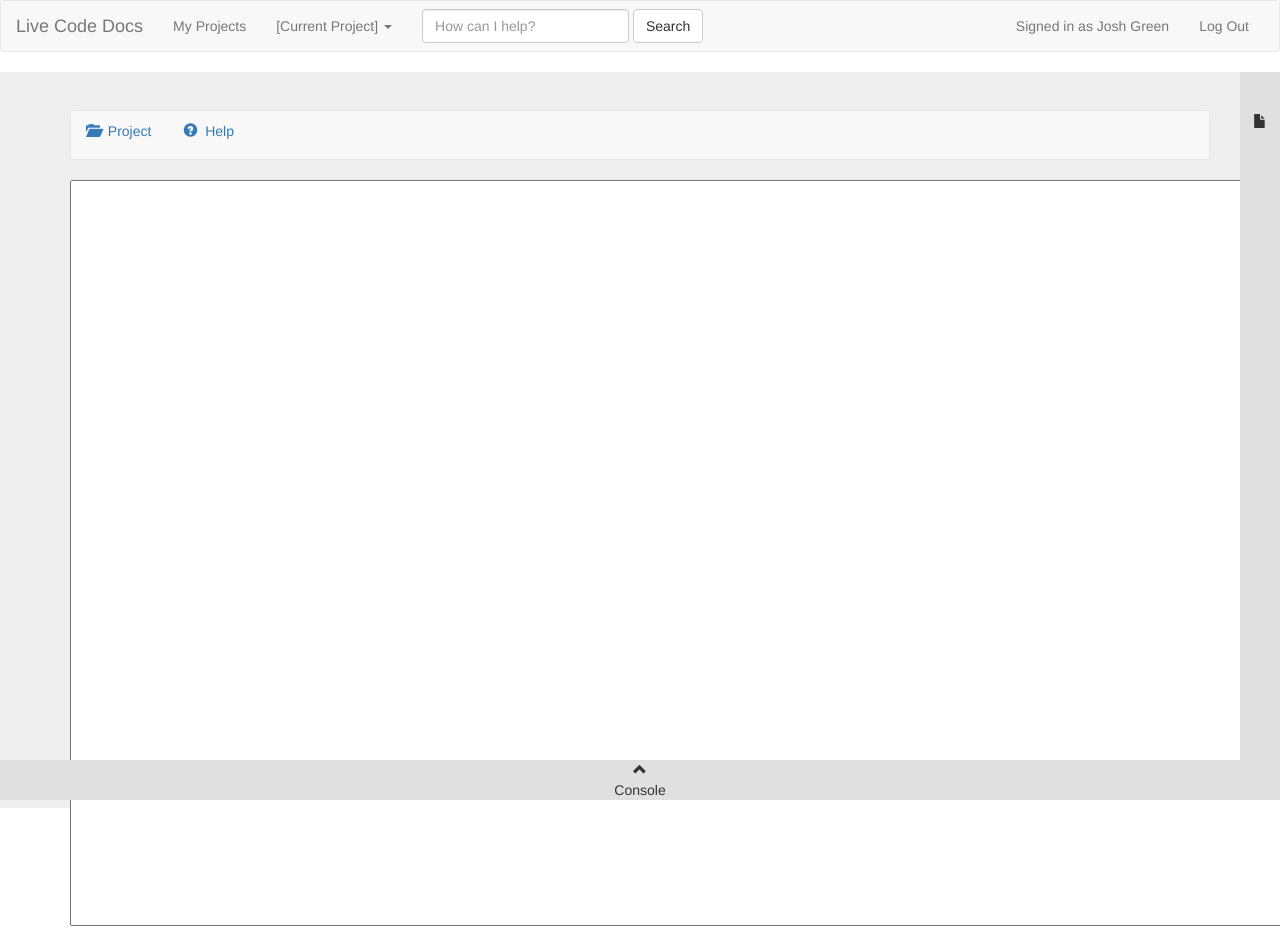
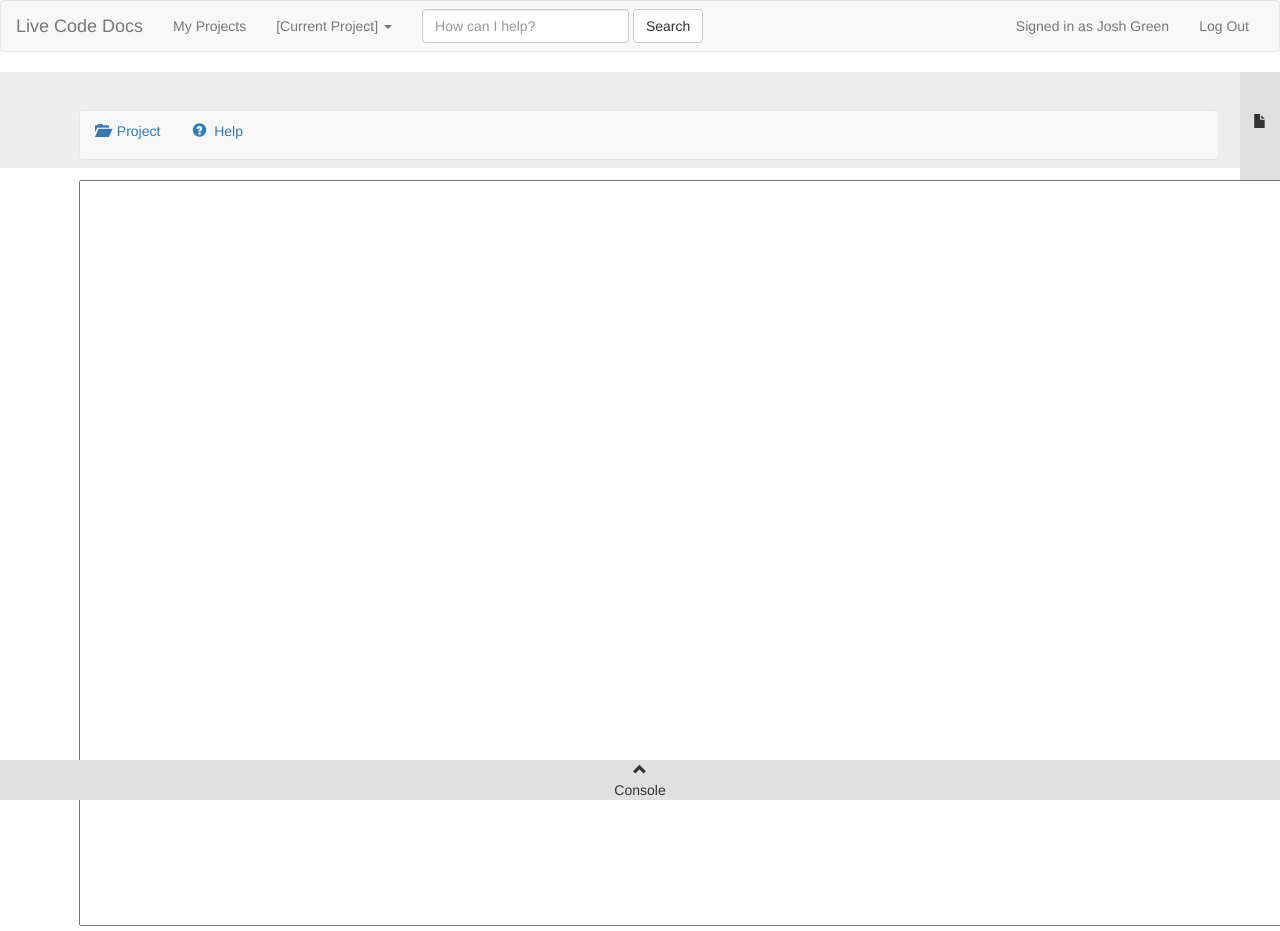
Before and after one commit to LiveCodeDocs/project, a Flask app: page /project in a window 1280 px wide; the page is wider, and only the part inside the window is pictured. Run offline with Flask 2, Linux system fonts and the light colour scheme; some libraries are stand-ins or nearby versions.

Commit message:
shifted text area left a lot i

```diff
--- a/design/static/js/project.js
+++ b/design/static/js/project.js
@@ -33,7 +33,13 @@
 			});
 		}
 	}
-
 	addFilesHandler(false);
 	addConsoleHandler(false);
+
 });
+
+var editor = CodeMirror.fromTextArea(document.getElementById("text_editor"), {
+    // lineNumbers: true,
+    // value: "function myScript(){return 100;}\n"
+   	//viewportMargin: 25
+});
--- a/design/static/stylesheets/HomePageStyling.css
+++ b/design/static/stylesheets/HomePageStyling.css
@@ -1,7 +1,7 @@
 body
 {
 	overflow: hidden;
-	background-image: url("/static/images/trees.jpg");
+	background-image: url("../images/trees.jpg");
 	font-family: 'Signika', sans-serif;
 	color: #000000;
 }
--- a/design/static/stylesheets/project.css
+++ b/design/static/stylesheets/project.css
@@ -46,3 +46,8 @@
 {
 	resize: none;
 }
+#toolbar-nav
+{
+	position: absolute;
+	left: 5%;
+}
--- a/design/templates/project.html
+++ b/design/templates/project.html
@@ -1,9 +1,16 @@
 <!DOCTYPE html>
 	<head>
+		<!-- <link rel="stylesheet" href="{{ url_for('static', filename = 'stylesheets/project.css') }}"> -->
 		<link rel="stylesheet" type="text/css" href="../static/stylesheets/project.css">
 		<link rel="stylesheet" href="http://maxcdn.bootstrapcdn.com/bootstrap/3.3.5/css/bootstrap.min.css">
 		<script src="https://ajax.googleapis.com/ajax/libs/jquery/1.11.3/jquery.min.js"></script>
-		<script src="../static/js/project.js"></script>
+		<!-- <script src="{{ url_for('static', filename = 'js/project.js') }}"></script> -->
+		<script src = "../static/stylesheets/project.css"></script>
+		<!-- Create a simple CodeMirror instance -->
+		<!-- <link rel="stylesheet" href="{{ url_for('static', filename = 'codemirror/CodeMirror-master/lib/codemirror.css') }}"> -->
+		<link rel="stylesheet" href="../static/codemirror/CodeMirror-master/lib/codemirror.css">
+		<!-- <script src="{{ url_for('static', filename = 'codemirror/CodeMirror-master/lib/codemirror.js') }}"></script> -->
+		<script src="../static/codemirror/CodeMirror-master/lib/codemirror.js"></script>
 		<title>Project</title>
 	</head>
 	<body>
@@ -59,7 +66,7 @@
 			<h1>Files</h1>
 		</div>
 		<div class="jumbotron">
-			<div class="container" style="height: 80vh;">
+			<div id = "toolbar-nav" class="container" style="height: 80vh;">
 				<nav class="navbar navbar-default" style="margin-top: -10px;">
 					<ul class="nav nav-pills">
 						<li role="presentation"><a href="#"><span class="glyphicon glyphicon-folder-open"></span>&nbsp Project</a></li>
@@ -74,4 +81,13 @@
 		</div>
 		<div class="console-toggle"><span class="glyphicon glyphicon-chevron-up"></span><br />Console</div>
 		<div class="console"></div>
+
+		<!--
+		<script>
+			var editor = CodeMirror.fromTextArea(document.getElementById("text_editor"), {
+			    lineNumbers: true,
+			    value: "function myScript(){return 100;}\n"
+			   	//viewportMargin: 25
+		 	});
+		 </script> -->
 	</body>
```
Also changed, not shown: design/templates/HomePage.html (+4 -5 lines).
